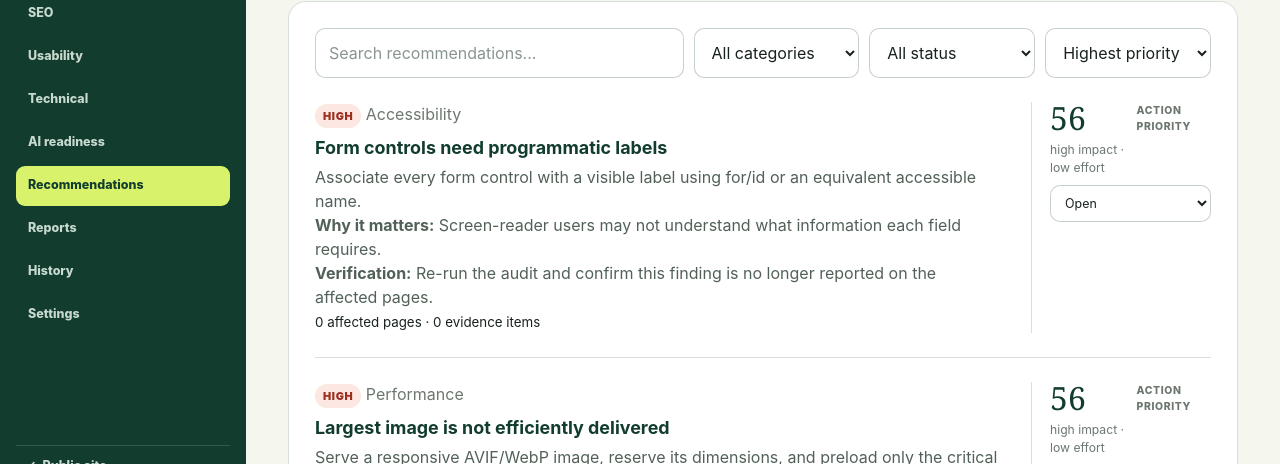
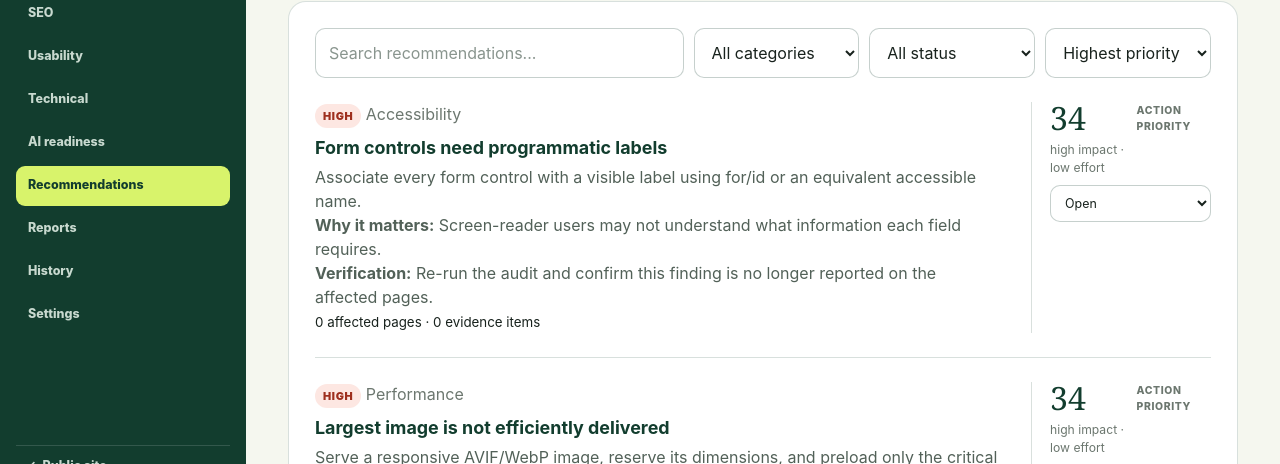
Before and after one commit to ottimosite/ottimo, a React (Vite) app: page /app/recommendations in a window 1280 px wide. Shown: the part 293-757 px from the top of the page. Built offline with nearby package versions, Linux system fonts and the light colour scheme.

Commit message:
feat: add evidence-aware action priority breakdown

```diff
--- a/src/audit-engine/actions.ts
+++ b/src/audit-engine/actions.ts
@@ -1,6 +1,15 @@
 import type { AuditIssue, Effort, Severity } from '../types/domain'
 
 export type ActionImpact = 'critical' | 'high' | 'medium' | 'low'
+
+export interface ActionPriorityBreakdown {
+  impact: number
+  severity: number
+  confidence: number
+  effort: number
+  evidence: number
+  score: number
+}
 
 export interface ActionDependency {
   id: string
@@ -31,6 +40,7 @@ export interface OptimizationAction {
   implementationSteps: string[]
   verification: VerificationCriterion[]
   expectedOutcome: string
+  priority: ActionPriorityBreakdown
 }
 
 const impactFor = (issue: AuditIssue): ActionImpact => {
@@ -43,8 +53,16 @@ const impactFor = (issue: AuditIssue): ActionImpact => {
 }
 
 const impactWeight: Record<ActionImpact, number> = { critical: 100, high: 80, medium: 55, low: 30 }
+const severityWeight: Record<Severity, number> = { critical: 100, high: 80, medium: 55, low: 30 }
 const confidenceWeight: Record<NonNullable<AuditIssue['confidence']>, number> = { high: 1, medium: 0.85, low: 0.7 }
 const effortWeight: Record<Effort, number> = { low: 1, medium: 0.85, high: 0.7 }
+
+const priorityFor = (issue: AuditIssue, impact: ActionImpact, confidence: NonNullable<AuditIssue['confidence']>, effort: Effort, evidenceCount: number): ActionPriorityBreakdown => {
+  const evidence = Math.min(10, evidenceCount) * 2
+  const base = impactWeight[impact] * 0.35 + severityWeight[issue.severity] * 0.25 + evidence * 0.1
+  const score = Math.round(Math.min(100, base * confidenceWeight[confidence] * effortWeight[effort]))
+  return { impact: impactWeight[impact], severity: severityWeight[issue.severity], confidence: confidenceWeight[confidence], effort: effortWeight[effort], evidence, score }
+}
 
 const verificationFor = (issue: AuditIssue): VerificationCriterion[] => {
   const pages = issue.affectedPages ?? []
@@ -77,9 +95,9 @@ export function buildOptimizationActions(issues: AuditIssue[]): OptimizationActi
       const impact = impactFor(issue)
       const confidence = issue.confidence ?? 'low'
       const effort = issue.effort
-      const priorityScore = Math.round(
-        impactWeight[impact] * confidenceWeight[confidence] * effortWeight[effort],
-      )
+      const evidenceCount = issue.evidenceCount ?? (issue.evidence ? 1 : 0)
+      const priority = priorityFor(issue, impact, confidence, effort, evidenceCount)
+      const priorityScore = priority.score
 
       return {
         id: `action-${issue.id}`,
@@ -94,7 +112,8 @@ export function buildOptimizationActions(issues: AuditIssue[]): OptimizationActi
         status: issue.status,
         affectedPages: issue.affectedPages ?? [],
         affectedResources: issue.affectedResources ?? [],
-        evidenceCount: issue.evidenceCount ?? (issue.evidence ? 1 : 0),
+        evidenceCount,
+        priority,
         dependencies: [],
         implementationSteps: stepsFor(issue),
         verification: verificationFor(issue),
```
